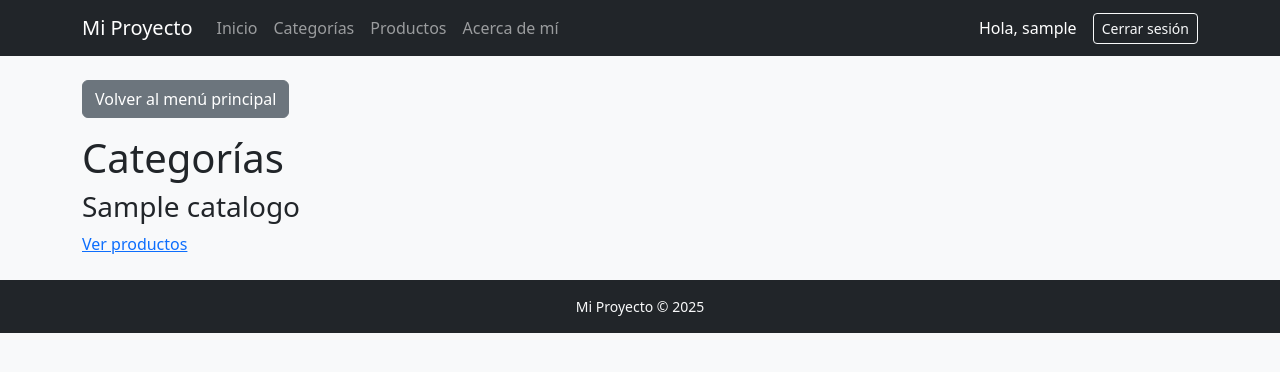
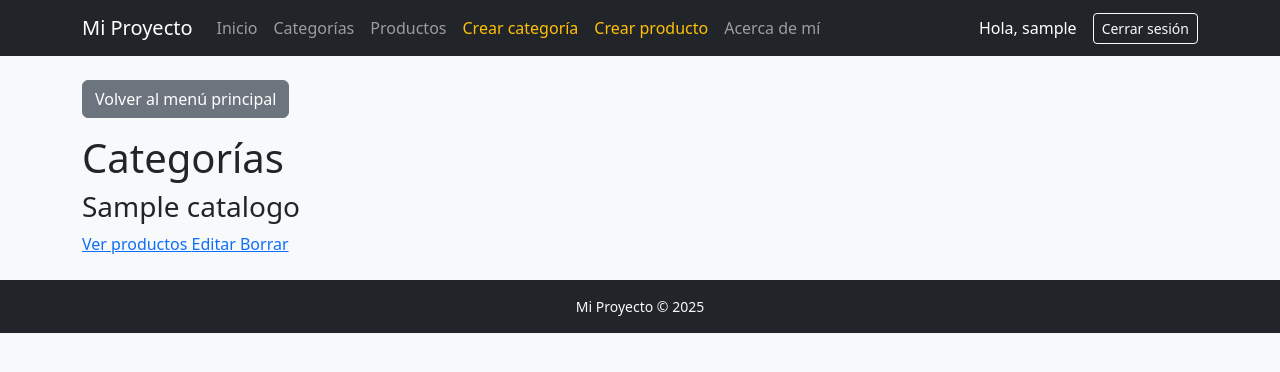
Before and after one commit to tizilaff-max/proyecto-final-Laffargue-, a Django app: page /categorias/ in a window 1280 px wide. Shown: the top 372 px of the page. Run offline with Django 5.2, Linux system fonts and the light colour scheme; a user stored in the database is signed in; tables that the repository leaves empty hold one stand-in row (values such as "Sample post").

Commit message:
CRUD completo de productos y categorias

```diff
--- a/app/templates/app/categorias.html
+++ b/app/templates/app/categorias.html
@@ -6,7 +6,16 @@
 {% for categoria in categorias %}
     <div>
         <h3>{{ categoria.titulo }}</h3>
-        <a href="{% url 'productos_por_categoria' categoria.titulo %}">Ver productos</a>
+        <a href="{% url 'productos_por_categoria' categoria.pk %}">
+            Ver productos
+       </a>
+        <a href="{% url 'editar_categoria' categoria.pk %}">
+            Editar
+        </a>
+        <a href="{% url 'borrar_categoria' categoria.pk %}">
+    Borrar
+</a>
+
     </div>
 {% empty %}
     <p>No hay categorías disponibles.</p>
--- a/app/templates/base.html
+++ b/app/templates/base.html
@@ -22,12 +22,38 @@
     </button>
 
     <div class="collapse navbar-collapse" id="mainNavbar">
-      <ul class="navbar-nav me-auto mb-2 mb-lg-0">
-        <li class="nav-item"><a class="nav-link" href="{% url 'inicio' %}">Inicio</a></li>
-        <li class="nav-item"><a class="nav-link" href="{% url 'categorias' %}">Categorías</a></li>
-        <li class="nav-item"><a class="nav-link" href="{% url 'lista_productos' %}">Productos</a></li>
-        <li class="nav-item"><a class="nav-link" href="{% url 'about' %}">Acerca de mí</a></li>
-      </ul>
+  <ul class="navbar-nav me-auto mb-2 mb-lg-0">
+  <li class="nav-item">
+    <a class="nav-link" href="{% url 'inicio' %}">Inicio</a>
+  </li>
+
+  <li class="nav-item">
+    <a class="nav-link" href="{% url 'categorias' %}">Categorías</a>
+  </li>
+
+  <li class="nav-item">
+    <a class="nav-link" href="{% url 'lista_productos' %}">Productos</a>
+  </li>
+
+  {% if user.is_authenticated %}
+    <li class="nav-item">
+      <a class="nav-link text-warning" href="{% url 'crear_catalogo' %}">
+        Crear categoría
+      </a>
+    </li>
+
+    <li class="nav-item">
+      <a class="nav-link text-warning" href="{% url 'crear_producto' %}">
+        Crear producto
+      </a>
+    </li>
+  {% endif %}
+
+  <li class="nav-item">
+    <a class="nav-link" href="{% url 'about' %}">Acerca de mí</a>
+  </li>
+</ul>
+
 
       <ul class="navbar-nav ms-auto">
         {% if user.is_authenticated %}
--- a/app/urls.py
+++ b/app/urls.py
@@ -9,7 +9,7 @@ urlpatterns = [
     path('', views.inicio, name='inicio'),
     path('categorias/', views.categorias, name='categorias'),
     path('productos/', views.ProductoListView.as_view(), name='lista_productos'),
-    path('productos/<str:nombre_categoria>/', views.productos_por_categoria, name='productos_por_categoria'),
+    path("productos/<int:pk>/",views.productos_por_categoria,name="productos_por_categoria"),
     path('producto/detalle/<int:pk>/', views.detalle_producto, name='detalle_producto'),
     path('producto/editar/<int:pk>/', views.editar_producto, name='editar_producto'),
     path('producto/borrar/<int:pk>/', views.borrar_producto, name='borrar_producto'),
@@ -17,6 +17,8 @@ urlpatterns = [
     path('catalogo/crear/', views.CatalogoCreateView.as_view(), name='crear_catalogo'),
     path('about/', views.about, name='about'),
     path('cuentas/', include('cuentas.urls')),
+    path("categoria/editar/<int:pk>/",views.editar_categoria,name="editar_categoria"),
+    path("categoria/borrar/<int:pk>/",views.borrar_categoria,name="borrar_categoria"),
 ]
 
 
--- a/app/views.py
+++ b/app/views.py
@@ -10,24 +10,17 @@ from .models import Catalogo, Producto
 from .forms import CatalogoForm, ProductoForm
 from django.contrib.auth import login
 from django.db.models import Q
-
+from django.contrib.auth import logout
 
 
 def lista_productos(request):
     query = request.GET.get('q', '')
     if query:
-        productos = Producto.objects.filter(
-            Q(nombre__icontains=query) |
-            Q(categoria__nombre__icontains=query) |
-            Q(color__icontains=query)
-        )
+        productos = Producto.objects.filter(Q(nombre__icontains=query) | Q(categoria__nombre__icontains=query) | Q(color__icontains=query))
     else:
         productos = Producto.objects.all()
 
-    return render(request, 'app/lista_productos.html', {
-        'productos': productos,
-        'query': query
-    })
+    return render(request, 'app/lista_productos.html', {'productos': productos,'query': query})
 
 
 def iniciar_sesion(request):
@@ -49,14 +42,9 @@ def inicio(request):
 
     for categoria in categorias:
         productos = Producto.objects.filter(categoria=categoria)[:3]
-        categorias_con_productos.append({
-            'categoria': categoria,
-            'productos': productos
-        })
+        categorias_con_productos.append({'categoria': categoria,'productos': productos})
 
-    return render(request, 'app/inicio.html', {
-        'categorias_con_productos': categorias_con_productos
-    })
+    return render(request, 'app/inicio.html', {'categorias_con_productos': categorias_con_productos})
 
 
 def categorias(request):
@@ -66,10 +54,10 @@ def categorias(request):
 from django.shortcuts import get_object_or_404, render
 from .models import Catalogo, Producto
 
-def productos_por_categoria(request, nombre_categoria):
-    categoria = get_object_or_404(Catalogo, titulo=nombre_categoria)
+def productos_por_categoria(request, pk):
+    categoria = get_object_or_404(Catalogo, pk=pk)
     productos = Producto.objects.filter(categoria=categoria)
-    return render(request, 'app/productos_por_categoria.html', {'categoria': categoria, 'productos': productos})
+    return render(request,"app/productos_por_categoria.html",{"categoria": categoria,"productos": productos})
 
 
 @login_required(login_url="iniciar_sesion")
@@ -146,20 +134,44 @@ def crear_catalogo(request):
 
 
 @login_required(login_url="iniciar_sesion")
-def crear_producto(request, producto):
+def crear_producto(request):
     if request.method == "POST":
         form = ProductoForm(request.POST, request.FILES)
         if form.is_valid():
             form.save()
             return redirect("lista_productos")
     else:
-        form = ProductoForm(request.POST, request.FILES, instance=producto)
+        form = ProductoForm()
+
     return render(request, "app/crear_producto.html", {"form": form})
 
+@login_required(login_url="iniciar_sesion")
+def editar_categoria(request, pk):
+    categoria = get_object_or_404(Catalogo, pk=pk)
+
+    if request.method == "POST":
+        form = CatalogoForm(request.POST, request.FILES, instance=categoria)
+        if form.is_valid():
+            form.save()
+            return redirect("categorias")
+    else:
+        form = CatalogoForm(instance=categoria)
+
+    return render(request,"app/crear_catalogo.html",{"form": form, "editar": True})
+
+@login_required(login_url="iniciar_sesion")
+def borrar_categoria(request, pk):
+    categoria = get_object_or_404(Catalogo, pk=pk)
+
+    if request.method == "POST":
+        categoria.delete()
+        return redirect("categorias")
+
+    return render(request,"app/borrar_categoria.html",{"categoria": categoria})
 
 def about(request):
     return render(request, 'app/about.html')
 
-def cerrar_sesion(request, logout):
+def cerrar_sesion(request):
     logout(request)
     return redirect("inicio")
```
Also changed, not shown: app/templates/app/borrar_categoria.html (added, +16 -0 lines).
